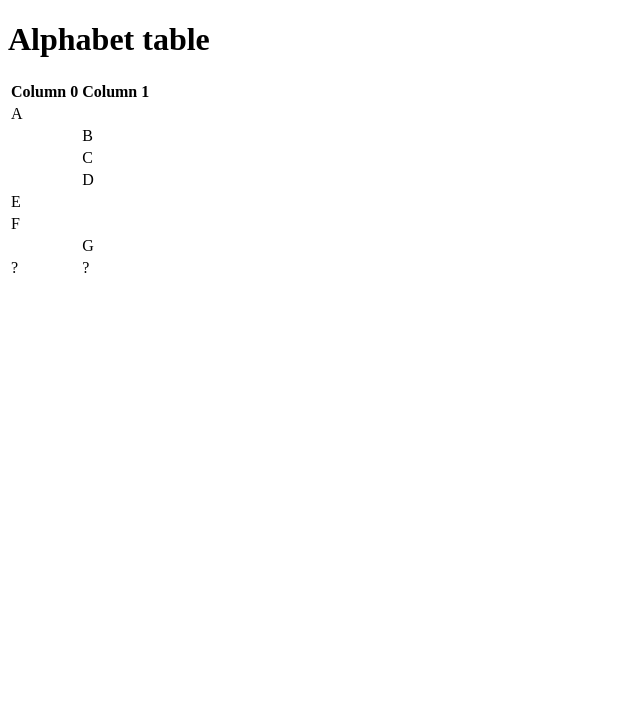
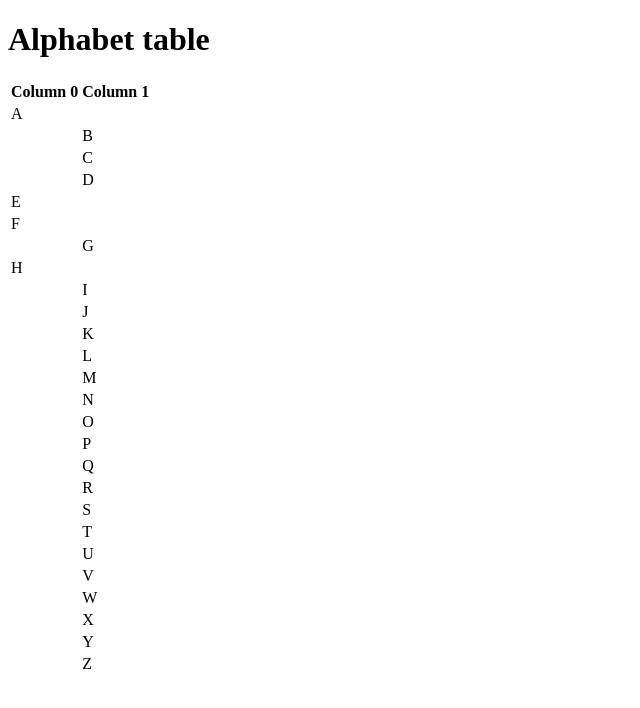
Before and after one commit to comp426-2022-spring/a00-largeweb, a website: page index.html in a window 1280 px wide. Shown: the whole page, without its empty margins (0-640 px from the left). Drawn offline with Linux system fonts and the light colour scheme.

Commit message:
i think i finished the project, time to test

```diff
--- a/index.html
+++ b/index.html
@@ -38,7 +38,61 @@
                    <td></td><td>G</td>
                </tr>
                <tr>
-                   <td>?</td><td>?</td>
+                   <td>H</td><td></td>
+               </tr>
+               <tr>
+                   <td></td><td>I</td>
+               </tr>
+               <tr>
+                   <td></td><td>J</td>
+               </tr>
+               <tr>
+                   <td></td><td>K</td>
+               </tr>
+               <tr>
+                   <td></td><td>L</td>
+               </tr>
+               <tr>
+                   <td></td><td>M</td>
+               </tr>
+               <tr>
+                   <td></td><td>N</td>
+               </tr>
+               <tr>
+                   <td></td><td>O</td>
+               </tr>
+               <tr>
+                   <td></td><td>P</td>
+               </tr>
+               <tr>
+                   <td></td><td>Q</td>
+               </tr>
+               <tr>
+                   <td></td><td>R</td>
+               </tr>
+               <tr>
+                   <td></td><td>S</td>
+               </tr>
+               <tr>
+                   <td></td><td>T</td>
+               </tr>
+               <tr>
+                   <td></td><td>U</td>
+               </tr>
+               <tr>
+                   <td></td><td>V</td>
+               </tr>
+               <tr>
+                   <td></td><td>W</td>
+               </tr>
+               <tr>
+                   <td></td><td>X</td>
+               </tr>
+               <tr>
+                   <td></td><td>Y</td>
+               </tr>
+               <tr>
+                   <td></td><td>Z</td>
                </tr>
            </tbody>
        </table>
```
